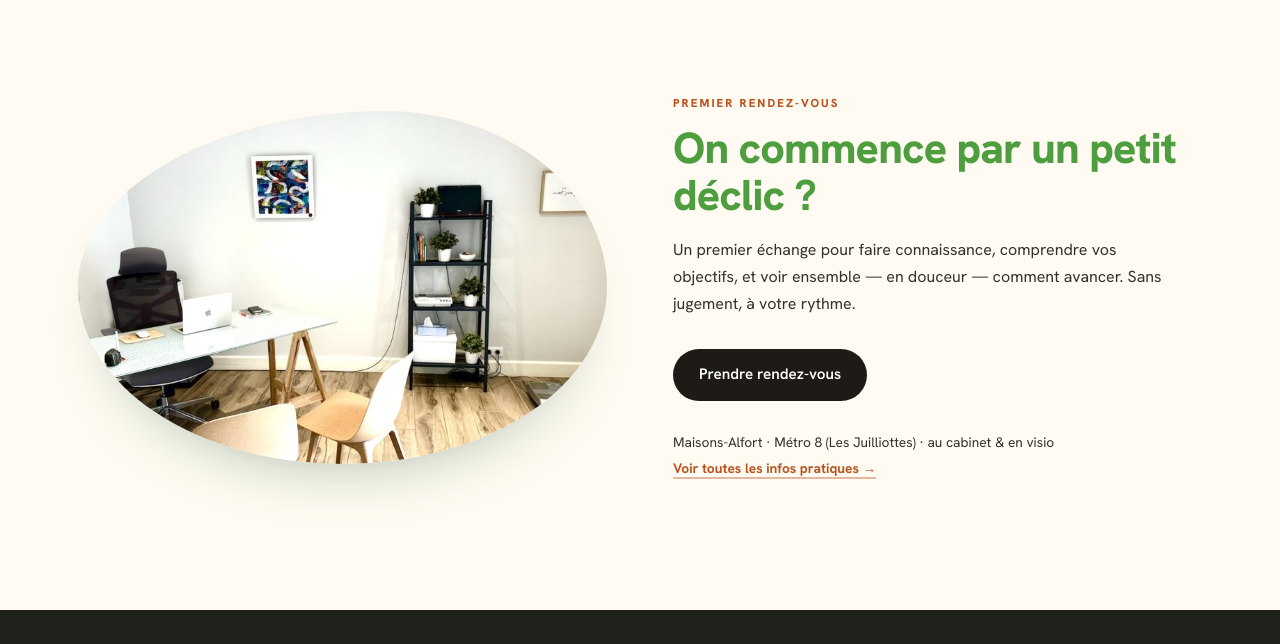
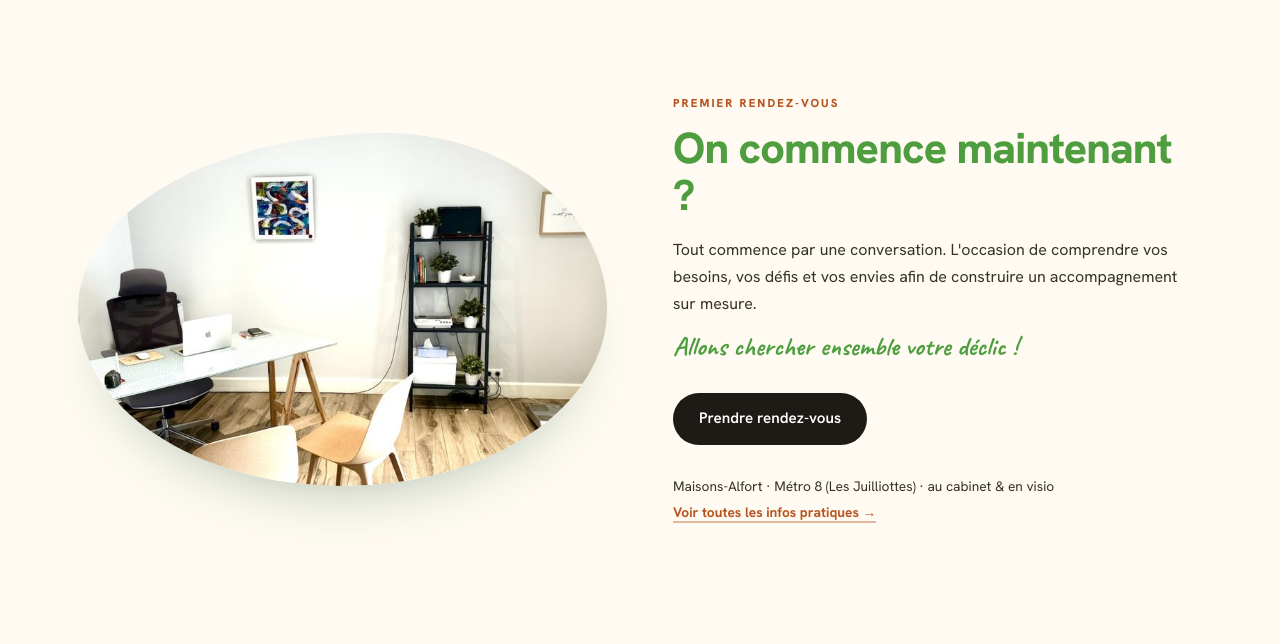
Before and after one commit to melodie-noel/alimentation-dietetique, an Eleventy site: page src/index.njk in a window 1280 px wide. Shown: the part 5620-6264 px from the top of the page. Built offline with nearby package versions, Linux system fonts and the light colour scheme; Eleventy itself is replaced by a stand-in of ours; files that its build step writes are made by us from their sources.

Commit message:
Modification partie premier rdv home

```diff
--- a/src/_data/home.json
+++ b/src/_data/home.json
@@ -89,8 +89,9 @@
   },
   "cta": {
     "eyebrow": "Premier rendez-vous",
-    "title": "On commence par un petit déclic ?",
-    "text": "Un premier échange pour faire connaissance, comprendre vos objectifs, et voir ensemble — en douceur — comment avancer. Sans jugement, à votre rythme.",
+    "title": "On commence maintenant ?",
+    "text": "Tout commence par une conversation. L'occasion de comprendre vos besoins, vos défis et vos envies afin de construire un accompagnement sur mesure.",
+    "elan": "Allons chercher ensemble votre déclic !",
     "ctaLabel": "Prendre rendez-vous",
     "meta": "Maisons-Alfort · Métro 8 (Les Juilliottes) · au cabinet & en visio"
   }
--- a/src/admin/config.yml
+++ b/src/admin/config.yml
@@ -111,6 +111,7 @@ collections:
               - { label: "Surtitre", name: eyebrow, widget: string }
               - { label: "Titre", name: title, widget: string }
               - { label: "Texte", name: text, widget: text }
+              - { label: "Phrase d'élan", name: elan, widget: string, required: false }
               - { label: "Libellé du bouton", name: ctaLabel, widget: string }
               - { label: "Infos pratiques", name: meta, widget: string }
       - name: entreprise
--- a/src/assets/css/style.css
+++ b/src/assets/css/style.css
@@ -328,3 +328,4 @@ footer{background:#20211b;color:#bcd3bf;padding:56px 0 26px}
 .pill .approche-note{margin:13px 0 0;padding-top:12px;border-top:1px solid var(--line);font-family:'Caveat',cursive;font-weight:600;font-size:1.32rem;line-height:1.25;color:var(--terra)}
 .t-ink{border-color:#cfc7ba;color:#34312A}
 .feat-card .ico img,.approach-card .ico img{width:26px;height:26px;display:block}
+.cta-elan{font-family:'Caveat',cursive;font-weight:600;font-size:1.65rem;line-height:1.2;color:var(--vert);margin:0 0 30px}
--- a/src/index.njk
+++ b/src/index.njk
@@ -137,7 +137,8 @@ jsonld: true
     <div class="reveal-r" style="transition-delay:.12s">
       <p class="eyebrow">{{ home.cta.eyebrow }}</p>
       <h2>{{ home.cta.title }}</h2>
-      <p style="color:var(--ink);max-width:32em;margin:16px 0 32px;line-height:1.7">{{ home.cta.text }}</p>
+      <p style="color:var(--ink);max-width:32em;margin:16px 0 14px;line-height:1.7">{{ home.cta.text }}</p>
+      {% if home.cta.elan %}<p class="cta-elan">{{ home.cta.elan }}</p>{% endif %}
       <a class="btn btn-dark" href="https://www.doctolib.fr/dieteticien/maisons-alfort/melodie-noel" target="_blank" rel="noopener">{{ home.cta.ctaLabel }}</a>
       <p class="cta-meta">{{ home.cta.meta }}<br><a href="contact.html">Voir toutes les infos pratiques →</a></p>
     </div>
```
